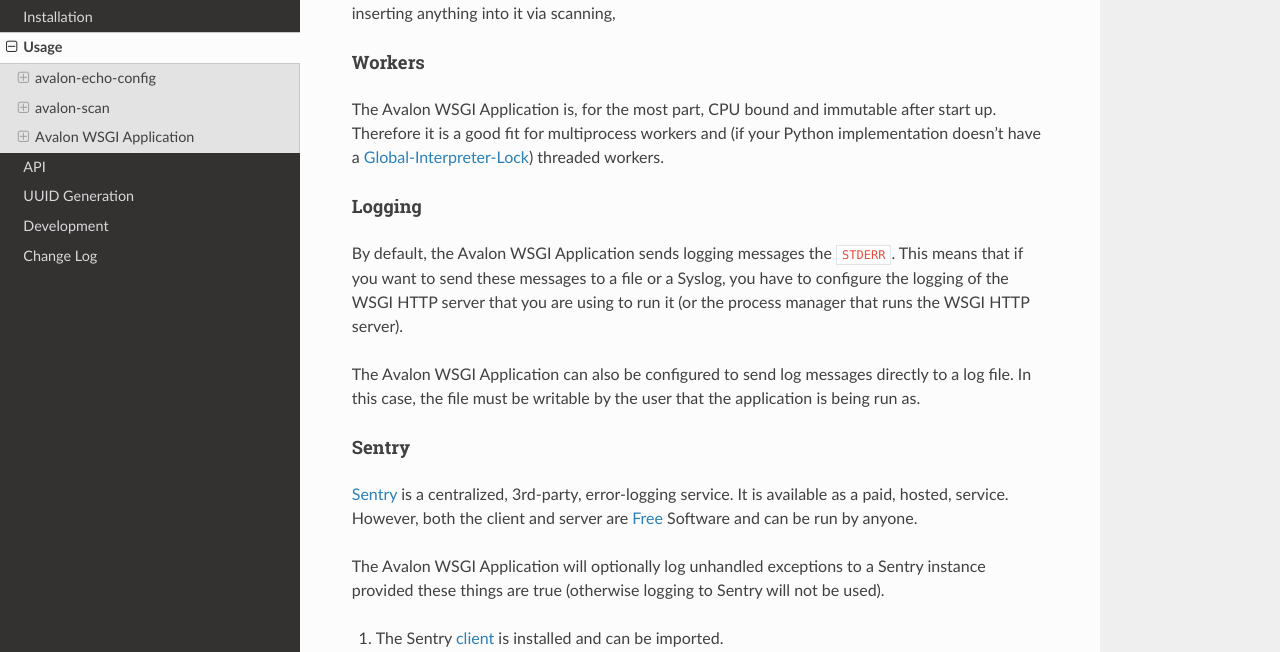
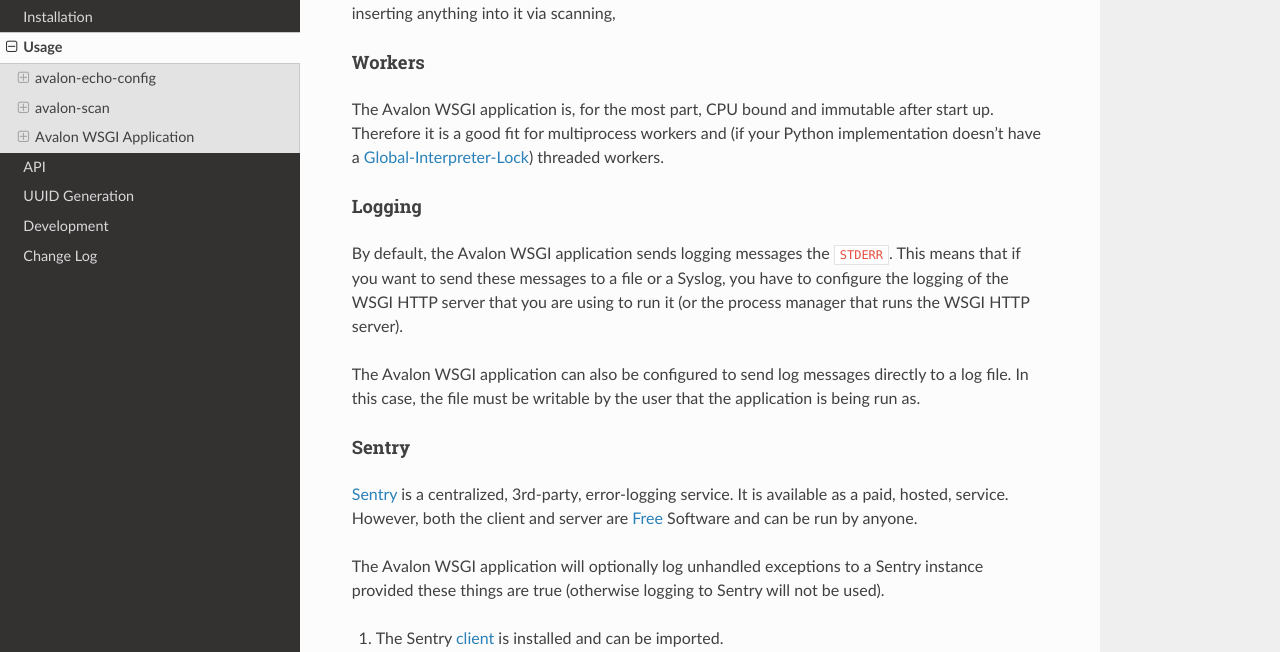
Before and after one commit to 56quarters/avalonms, a Sphinx documentation site: the page built from doc/source/usage.rst, in a window 1280 px wide and 1400 px high, scrolled down 3718 px. Shown: the part 158-810 px from the top of the window. Built offline with Sphinx 7.4.7 and the Read the Docs theme 2.0.0, drawn with Linux system fonts in a browser that asks for light colours; some of the changed text lies outside the part shown.

Commit message:
Change capitalization

```diff
--- a/doc/source/usage.rst
+++ b/doc/source/usage.rst
@@ -201,19 +201,19 @@
 Workers
 =======
 
-The Avalon WSGI Application is, for the most part, CPU bound and immutable after start
+The Avalon WSGI application is, for the most part, CPU bound and immutable after start
 up. Therefore it is a good fit for multiprocess workers and (if your Python implementation
 doesn't have a Global-Interpreter-Lock_) threaded workers.
 
 Logging
 =======
 
-By default, the Avalon WSGI Application sends logging messages the ``STDERR``. This means
+By default, the Avalon WSGI application sends logging messages the ``STDERR``. This means
 that if you want to send these messages to a file or a Syslog, you have to configure the
 logging of the WSGI HTTP server that you are using to run it (or the process manager that
 runs the WSGI HTTP server).
 
-The Avalon WSGI Application can also be configured to send log messages directly to a log
+The Avalon WSGI application can also be configured to send log messages directly to a log
 file. In this case, the file must be writable by the user that the application is being
 run as.
 
@@ -224,7 +224,7 @@
 paid, hosted, service. However, both the client and server are Free_ Software and
 can be run by anyone.
 
-The Avalon WSGI Application will optionally log unhandled exceptions to a Sentry
+The Avalon WSGI application will optionally log unhandled exceptions to a Sentry
 instance provided these things are true (otherwise logging to Sentry will not be
 used).
 
@@ -235,7 +235,7 @@
 ^^^^^^^^^^
 
 If you followed the steps in :doc:`installation` you should be able to use the
-bundled Fabric_ deploy scripts to manage your Avalon WSGI Application installation.
+bundled Fabric_ deploy scripts to manage your Avalon WSGI application installation.
 
 Some assumptions made by the Fabric deploy scripts:
 
@@ -245,7 +245,7 @@
 * You have the ability to ``sudo`` on the server you are deploying to.
 
 If all these things are true, you should be able to deploy a new version of the
-Avalon WSGI Application with a few simple steps.
+Avalon WSGI application with a few simple steps.
 
 First, make sure the build environment is clean and then generate packages to install. ::
 
@@ -255,11 +255,11 @@
 
     fab -H api.example.com deploy
 
-Restart the Avalon WSGI Application if it's already running. ::
+Restart the Avalon WSGI application if it's already running. ::
 
     fab -H api.example.com app.restart
 
-That's it! The Avalon WSGI Application should now be running on your server.
+That's it! The Avalon WSGI application should now be running on your server.
 
 .. _SQLAlchemy: http://docs.sqlalchemy.org/en/latest/core/engines.html#database-urls
 .. _Gunicorn: http://gunicorn.org
```
